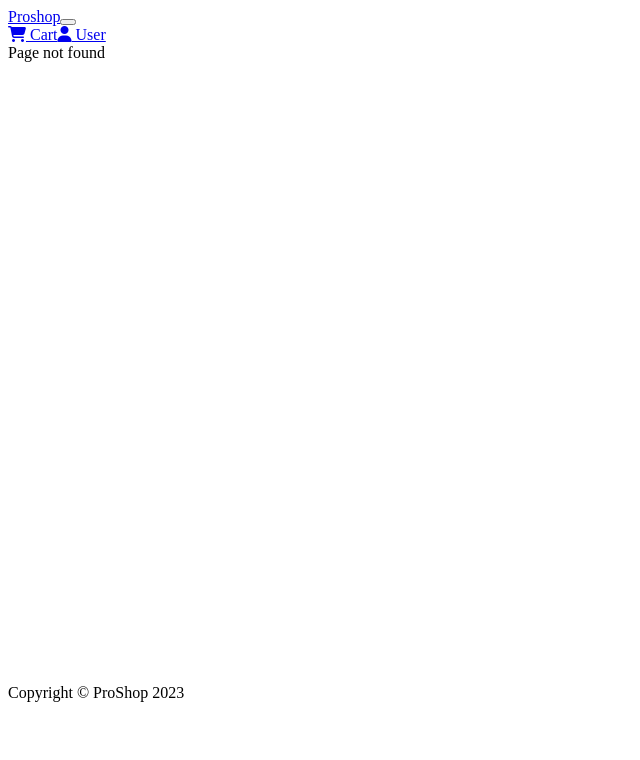
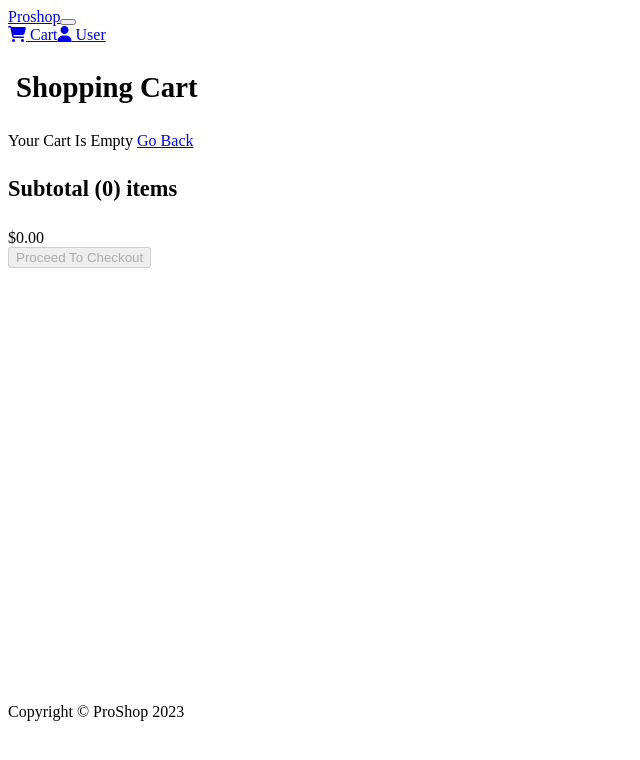
Before and after one commit to bhattrajdev/Proshop_Ecommerce, a React (Create React App) app in the folder frontend/: page /cart/1 in a window 1280 px wide. Before the commit this address had no page. Shown: the top 760 px of the page, without its empty margins (0-640 px from the left). Built offline with nearby package versions, Linux system fonts and the light colour scheme; the HTML template or start-up script is replaced by a standard one.

Commit message:
add to cart

```diff
--- a/frontend/src/App.js
+++ b/frontend/src/App.js
@@ -4,6 +4,9 @@
 import { Container } from "react-bootstrap";
 import HomeScreen from "./screens/HomeScreen";
 import ProductScreen from "./screens/ProductScreen";
+
+
+import CartScreen from "./screens/CartScreen";
 
 const App = () => {
   return (
@@ -15,6 +18,7 @@
             <Route path="/" element={<HomeScreen/>} exact />
             <Route path="*" element="Page not found"/>
             <Route path="/product/:id" element={<ProductScreen/>} />
+            <Route path="/cart/:id?" element={<CartScreen/>} />
           </Routes>
         </Container>
       </main>
--- /dev/null
+++ b/frontend/src/actions/cartActions.js
@@ -0,0 +1,28 @@
+import axios from "axios";
+import { CART_ADD_ITEM, CART_REMOVE_ITEM } from "../constants/cartConstants";
+
+export const addToCart = (id, qty) => async (dispatch, getState) => {
+  const { data } = await axios.get(`/api/products/${id}`);
+
+  dispatch({
+    type: CART_ADD_ITEM,
+    payload: {
+      product: data._id,
+      name: data.name,
+      image: data.image,
+      price: data.price,
+      countInStock: data.countInStock,
+      qty,
+    },
+  });
+
+  localStorage.setItem("cartItems", JSON.stringify(getState().cart.cartItems));
+};
+
+export const removeFromCart = (id) => (dispatch, getState) => {
+  dispatch({
+    type: CART_REMOVE_ITEM,
+    payload: id
+  })
+  localStorage.setItem('cartItems',JSON.stringify(getState().cart.cartItems))
+}
--- /dev/null
+++ b/frontend/src/constants/cartConstants.js
@@ -0,0 +1,2 @@
+export const CART_ADD_ITEM = 'CART_ADD_ITEM'
+export const CART_REMOVE_ITEM = 'CART_REMOVE_ITEM'
--- a/frontend/src/index.css
+++ b/frontend/src/index.css
@@ -7,3 +7,13 @@
 .rating span{
   margin: 0.1rem;
 }
+
+h1{
+  font-size: 1.8rem;
+  padding: 0.5rem;
+}
+
+h2{
+  font-size: 1.4rem;
+  padding: 0.5rem 0;
+}
--- /dev/null
+++ b/frontend/src/reducers/cartReducers.js
@@ -0,0 +1,31 @@
+import { CART_ADD_ITEM, CART_REMOVE_ITEM } from "../constants/cartConstants";
+
+export const cartReducer = (state = { cartItems: [] }, action) => {
+  switch ((action.type)) {
+    case CART_ADD_ITEM:
+      const item = action.payload;
+
+      const existItem = state.cartItems.find((x) => x.product === item.product);
+
+      if (existItem) {
+        return {
+          ...state,
+          cartItems: state.cartItems.map((x) =>
+            x.product === existItem.product ? item : x
+          ),
+        };
+      } else {
+        return {
+          ...state,
+          cartItems: [...state.cartItems, item],
+        };
+      }
+      case CART_REMOVE_ITEM:
+        return {
+          ...state,
+          cartItems:state.cartItems.filter(x => x.product !== action.payload)
+        }
+    default:
+      return state;
+  }
+};
--- /dev/null
+++ b/frontend/src/screens/CartScreen.js
@@ -0,0 +1,126 @@
+import React, { useEffect } from "react";
+import { useNavigate, useParams, useLocation } from "react-router-dom";
+import {
+  Row,
+  Col,
+  ListGroup,
+  Image,
+  Form,
+  Button,
+  Card,
+} from "react-bootstrap";
+import { useDispatch, useSelector } from "react-redux";
+import Message from "../components/Message";
+import { addToCart,removeFromCart } from "../actions/cartActions";
+import { Link } from "react-router-dom";
+
+const CartScreen = () => {
+  const history = useNavigate();
+  const { id } = useParams();
+  const productId = id;
+
+  const location = useLocation();
+  const qty = new URLSearchParams(location.search).get("qty");
+
+  const dispatch = useDispatch();
+
+  const cart = useSelector((state) => state.cart);
+  const { cartItems } = cart;
+
+  useEffect(() => {
+    if (productId && qty) {
+      dispatch(addToCart(productId, qty));
+    }
+  }, [dispatch, productId, qty]);
+
+  const removeFromCartHandler = (id) => {
+    dispatch(removeFromCart(id))
+  };
+
+  const checkoutHandler = () => {
+    history.push("/login?redirect=shipping");
+  };
+
+  return (
+    <Row>
+      <Col md={8}>
+        <h1>Shopping Cart</h1>
+        {cartItems.length === 0 ? (
+          <Message>
+            Your Cart Is Empty <Link to="/">Go Back</Link>
+          </Message>
+        ) : (
+          <ListGroup variant="flush">
+            {cartItems.map((item) => (
+              <ListGroup.Item key={item.product}>
+                <Row>
+                  <Col md={2}>
+                    <Image src={item.image} alt={item.name} fluid rounded />
+                  </Col>
+                  <Col md={3}>
+                    <Link to={`/product/${item.product}`}>{item.name}</Link>
+                  </Col>
+                  <Col md={2}>${item.price}</Col>
+                  <Col md={2}>
+                    <Form.Control
+                      as="select"
+                      value={item.qty} // Use item.qty instead of qty
+                      onChange={(e) =>
+                        dispatch(
+                          addToCart(item.product, Number(e.target.value))
+                        )
+                      }
+                    >
+                      {[...Array(item.countInStock).keys()].map((x) => (
+                        <option key={x + 1} value={x + 1}>
+                          {x + 1}
+                        </option>
+                      ))}
+                    </Form.Control>
+                  </Col>
+                  <Col md={2}>
+                    <Button
+                      type="button"
+                      variant="light"
+                      onClick={() => removeFromCartHandler(item.product)}
+                    >
+                      <i className="fas fa-trash"></i>
+                    </Button>
+                  </Col>
+                </Row>
+              </ListGroup.Item>
+            ))}
+          </ListGroup>
+        )}
+      </Col>
+      <Col md={4}>
+        <Card>
+          <ListGroup variant="flush">
+            <ListGroup.Item>
+              <h2>
+                Subtotal ({cartItems.reduce((acc, item) => acc + item.qty, 0)})
+                items
+              </h2>
+              $
+              {cartItems
+                .reduce((acc, item) => acc + item.qty * item.price, 0)
+                .toFixed(2)}
+            </ListGroup.Item>
+            <ListGroup.Item>
+              <Button
+                type="button"
+                className="btn-block"
+                disabled={cartItems.length === 0}
+                onClick={checkoutHandler}
+              >
+                Proceed To Checkout
+              </Button>
+            </ListGroup.Item>
+          </ListGroup>
+        </Card>
+      </Col>
+    </Row>
+  );
+};
+
+export default CartScreen;
--- a/frontend/src/screens/ProductScreen.js
+++ b/frontend/src/screens/ProductScreen.js
@@ -1,6 +1,6 @@
 import React, { useEffect, useState } from "react";
 import { Form } from "react-bootstrap";
-import {  Link, useParams } from "react-router-dom";
+import { Link, useParams, useNavigate } from "react-router-dom";
 import { useDispatch, useSelector } from "react-redux";
 import { Row, Col, Image, ListGroup, Card, Button } from "react-bootstrap";
 import Rating from "../components/Rating";
@@ -9,8 +9,9 @@
 import Message from "../components/Message";
 
 const ProductScreen = () => {
-  const [qty, setQty] = useState(0);
+  const [qty, setQty] = useState(1);
   const dispatch = useDispatch();
+  const navigate = useNavigate(); // Hook to access the navigation object
   const { id } = useParams();
 
   const productDetails = useSelector((state) => state.productDetails);
@@ -20,10 +21,13 @@
     dispatch(listProductDetails(id));
   }, [dispatch, id]);
 
+  const addToCartHandler = () => {
+    navigate(`/cart/${id}?qty=${qty}`);
+  };
   return (
     <>
       <Link className="btn my-3" to="/">
-        <i class="fa-solid fa-arrow-left"></i> Go Back
+        <i className="fa-solid fa-arrow-left"></i> Go Back
       </Link>
 
       {loading ? (
@@ -83,7 +87,7 @@
                           onChange={(e) => setQty(e.target.value)}
                         >
                           {[...Array(product.countInStock).keys()].map((x) => (
-                            <option key={x + 1} value={x+1}>
+                            <option key={x + 1} value={x + 1}>
                               {x + 1}
                             </option>
                           ))}
@@ -94,7 +98,11 @@
                 )}
 
                 <ListGroup.Item>
-                  <Button type="button" disabled={product.countInStock === 0}>
+                  <Button
+                    onClick={addToCartHandler}
+                    type="button"
+                    disabled={product.countInStock === 0}
+                  >
                     Add To Cart
                   </Button>
                 </ListGroup.Item>
@@ -108,3 +116,4 @@
 };
 
 export default ProductScreen;
+// export default withRouter(ProductScreen);
--- a/frontend/src/store.js
+++ b/frontend/src/store.js
@@ -2,14 +2,21 @@
 import thunk from "redux-thunk";
 import { composeWithDevTools } from "redux-devtools-extension";
 import { productListReducer, productDetailsReducer } from './reducers/productReducers.js'
+import { cartReducer } from "./reducers/cartReducers.js";
 
 const reducer = combineReducers({
   productList: productListReducer,
   productDetails: productDetailsReducer,
+  cart: cartReducer
 
 });
 
-const initialState = {};
+const cartItemsFromStorage = localStorage.getItem('cartItems') ? JSON.parse(localStorage.getItem('cartItems')): []
+
+
+const initialState = {
+  cart:{cartItems:cartItemsFromStorage}
+};
 
 const middleware = [thunk];
 
```
